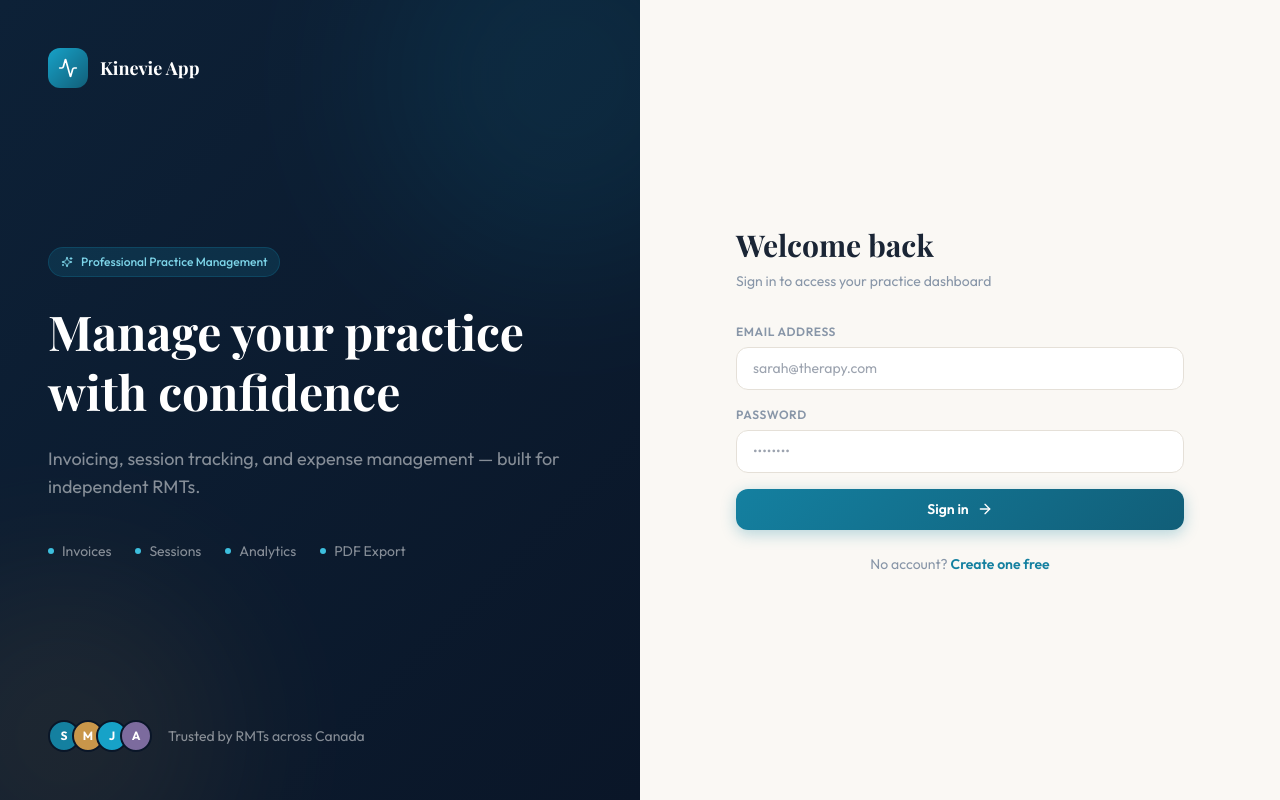
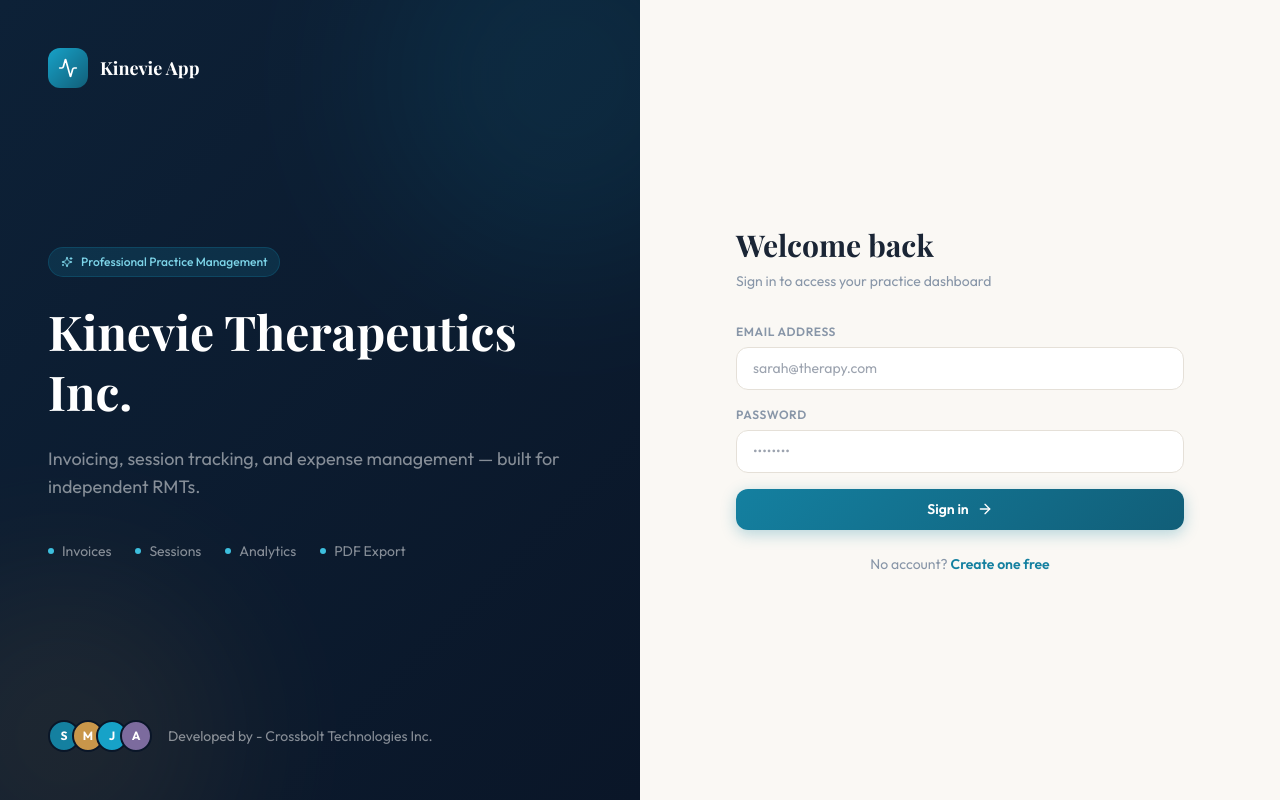
Before and after one commit to taqiuddincb586/rmt-billing, a React (Vite) app in the folder frontend/: page /login in a window 1280 px wide. Built offline with nearby package versions, Linux system fonts and the light colour scheme; no server answers.

Commit message:
Update LoginPage.jsx

```diff
--- a/frontend/src/pages/LoginPage.jsx
+++ b/frontend/src/pages/LoginPage.jsx
@@ -44,7 +44,7 @@ export default function LoginPage() {
             Professional Practice Management
           </div>
           <h1 className="text-5xl font-bold text-white leading-tight" style={{fontFamily: 'Playfair Display, serif'}}>
-            Manage your practice with confidence
+            Kinevie Therapeutics Inc.
           </h1>
           <p className="text-lg" style={{color: 'rgba(255,255,255,0.5)'}}>
             Invoicing, session tracking, and expense management — built for independent RMTs.
@@ -66,7 +66,7 @@ export default function LoginPage() {
               </div>
             ))}
           </div>
-          <p className="text-sm" style={{color: 'rgba(255,255,255,0.5)'}}>Trusted by RMTs across Canada</p>
+          <p className="text-sm" style={{color: 'rgba(255,255,255,0.5)'}}>Developed by - Crossbolt Technologies Inc.</p>
         </div>
       </div>
 
```
